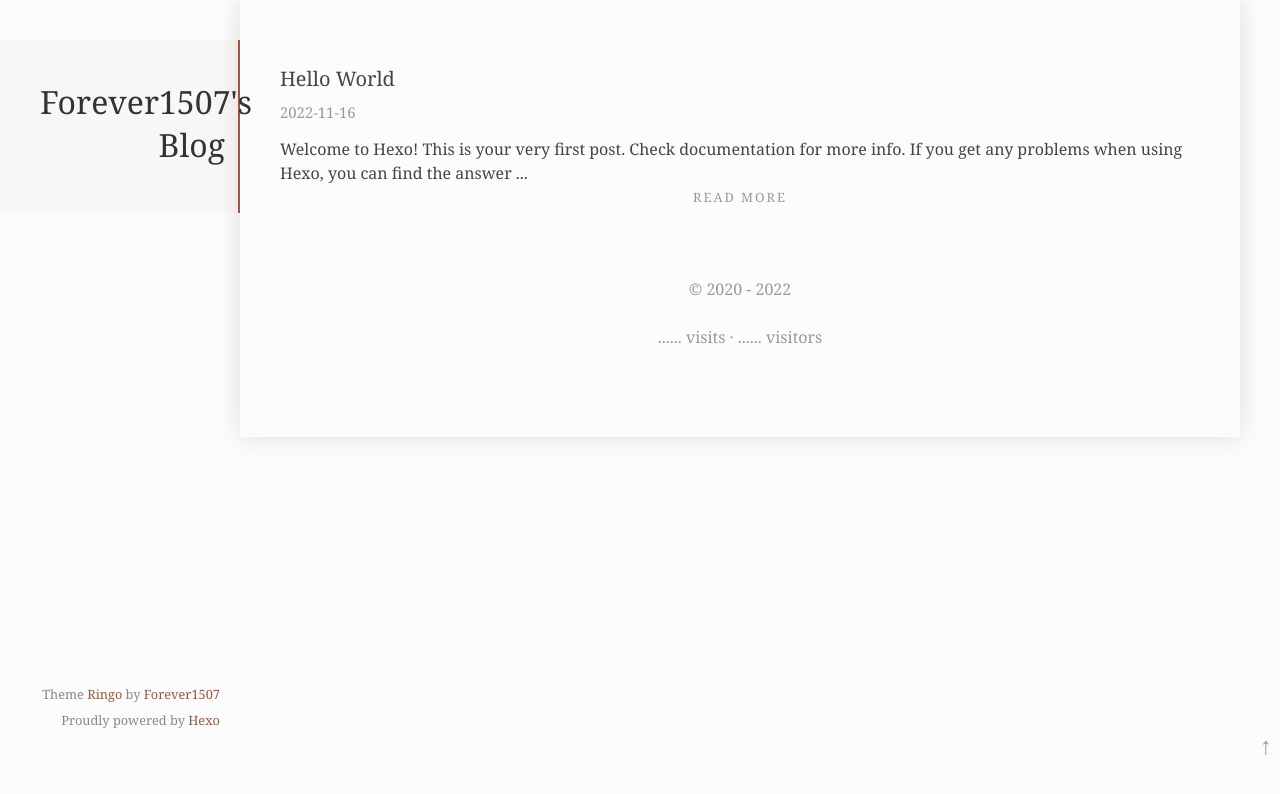
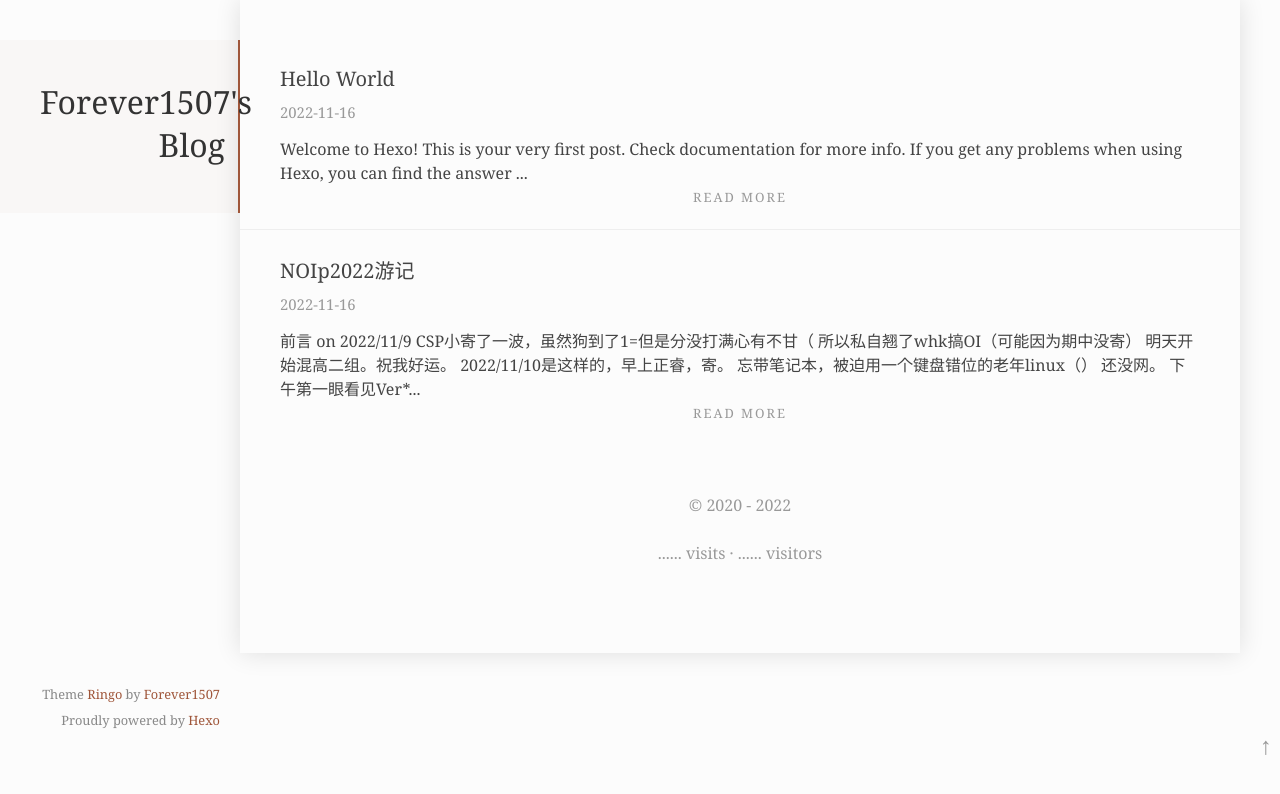
Before and after one commit to Forever1507/Forever1507.github.io, a plain HTML site: page index.html in a window 1280 px wide. Drawn offline with nearby package versions, Linux system fonts and the light colour scheme; some packages are replaced by stand-ins of ours; a script that the page names is missing; a small style sheet from the web is missing.

Commit message:
Site updated: 2022-11-16 14:12:38

```diff
--- a/index.html
+++ b/index.html
@@ -95,6 +95,41 @@
 
             <p class="more">
                 <a href="/2022/11/16/hello-world/">READ MORE</a>
+            </p>
+        </div>
+    </article>
+
+    <article class="post post-atmain" itemscope itemtype="http://schema.org/BlogPosting">
+        <h2 class="post-title" itemprop="name headline">
+            <a itemprop="url" class="post-title-link" href="/2022/11/16/NOIp2022/">
+                NOIp2022游记
+            </a>
+        </h2>
+        <ul class="post-meta">
+            <li>
+                <time datetime="2020-09-04T20:18:00+00:00" itemprop="datePublished">
+                    2022-11-16
+                </time>
+            </li>
+            <li>
+
+            </li>
+        </ul>
+        <div class="post-content">
+
+
+                    前言 on 2022/11/9
+CSP小寄了一波，虽然狗到了1=但是分没打满心有不甘（
+所以私自翘了whk搞OI（可能因为期中没寄）
+明天开始混高二组。祝我好运。
+2022/11/10是这样的，早上正睿，寄。
+忘带笔记本，被迫用一个键盘错位的老年linux（）
+还没网。
+下午第一眼看见Ver*...
+
+
+            <p class="more">
+                <a href="/2022/11/16/NOIp2022/">READ MORE</a>
             </p>
         </div>
     </article>
```
Also changed, not shown: 2022/11/16/NOIp2022/index.html (added), tags/游记/index.html (added).
